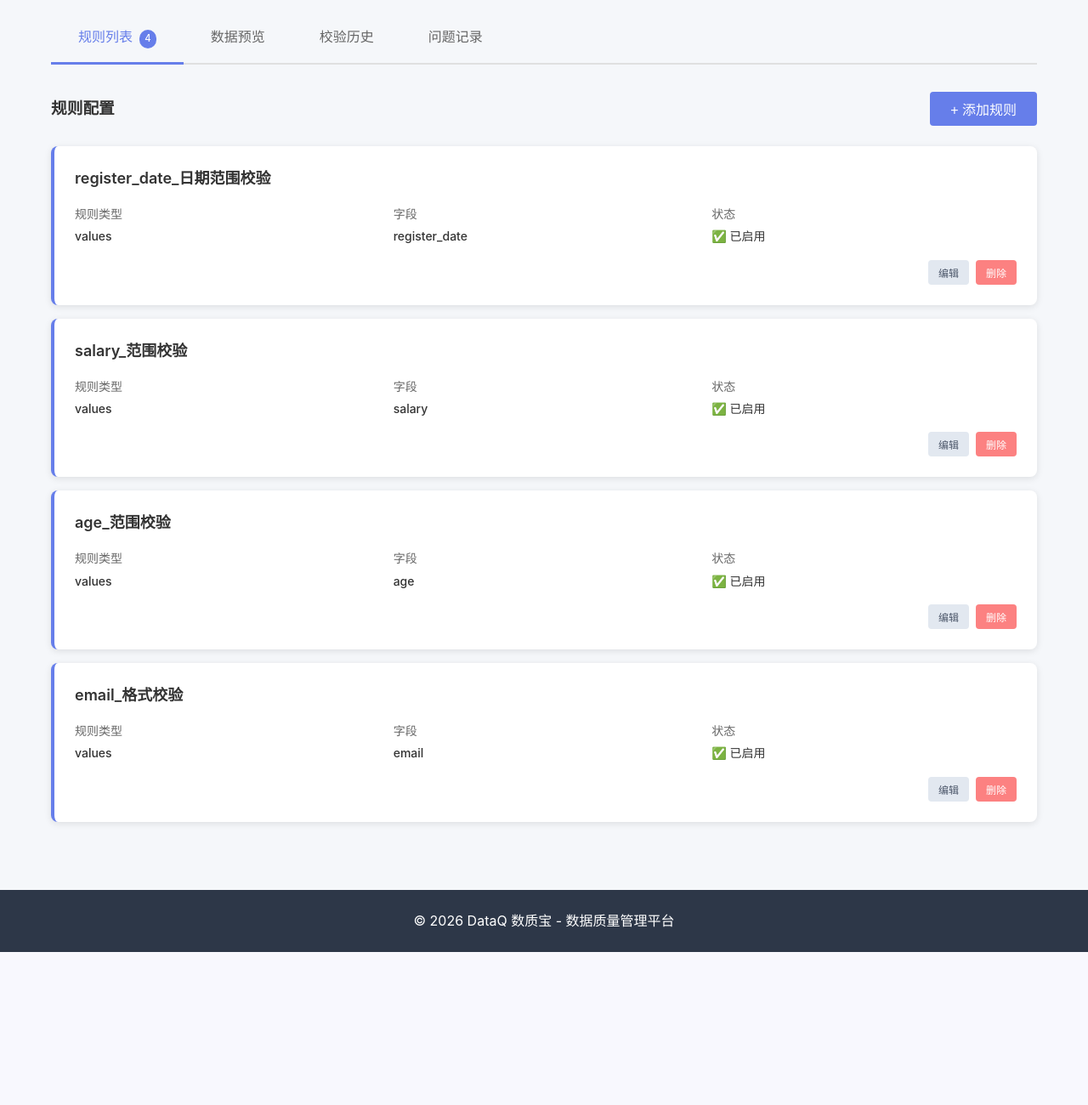
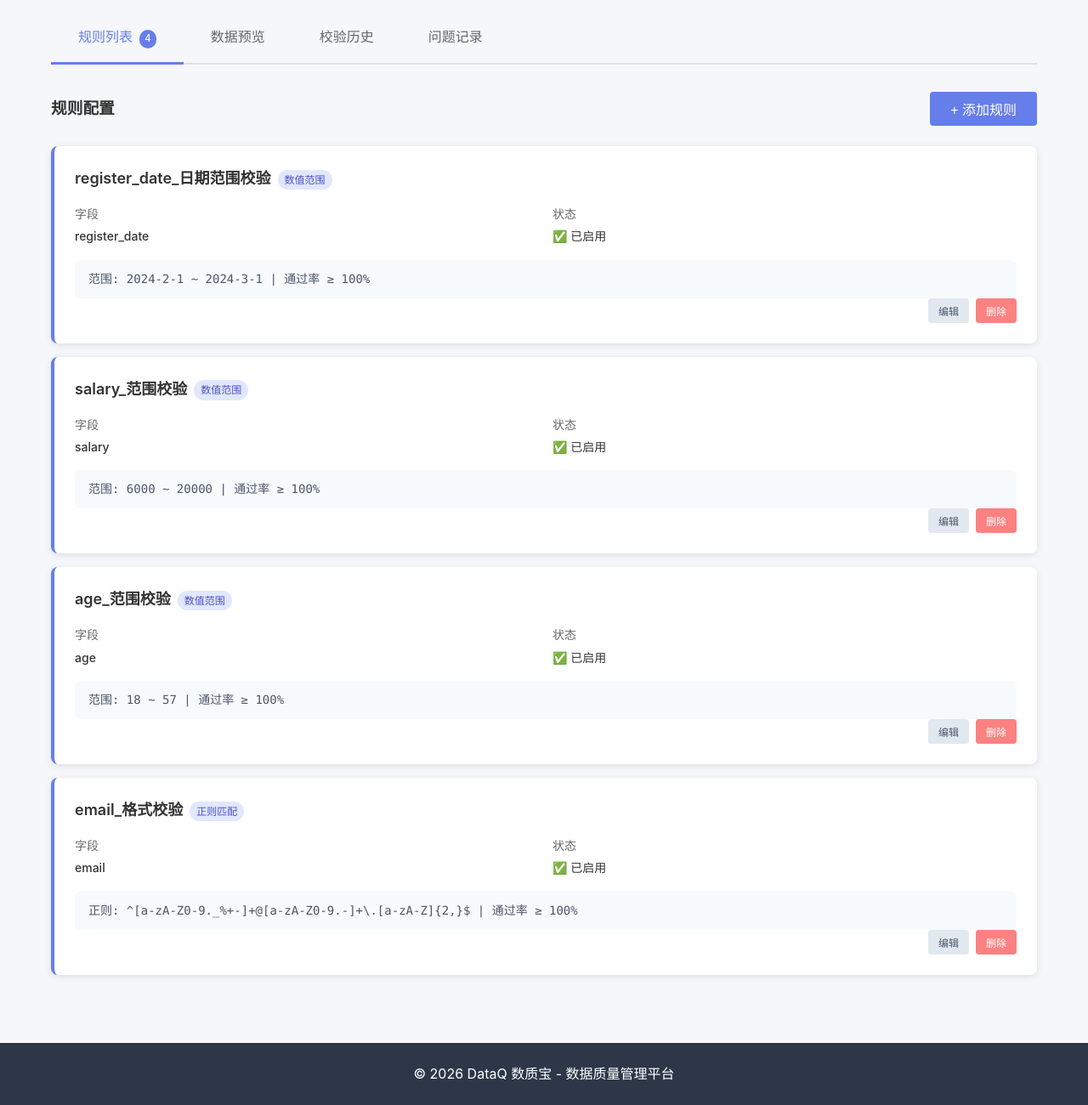
Before and after one commit to kjcok/platform, a Flask app: page /assets/4 in a window 1280 px wide. Shown: the part 363-1663 px from the top of the page at 85% size. Before the commit the page ends 1483 px from the top, so only its background shows below. Run offline with Flask 3, Linux system fonts and the light colour scheme; some libraries are stand-ins or nearby versions.

Commit message:
feat(质量规则): 添加正则参数支持和NULL统一策略的单元测试

```diff
--- a/src/frontend/static/js/asset_detail.js
+++ b/src/frontend/static/js/asset_detail.js
@@ -174,16 +174,14 @@ function renderRulesList(rules) {
 
     let html = '';
     rules.forEach(rule => {
+        const shortLabel = getShortRuleLabel(rule.ge_expectation);
+        const paramsText = formatRuleParams(rule.parameters);
         html += `
             <div class="rule-card">
                 <div class="rule-card-header">
-                    <div class="rule-name">${rule.name}</div>
+                    <div class="rule-name">${rule.name}<span class="rule-type-badge">${shortLabel}</span></div>
                 </div>
                 <div class="rule-info">
-                    <div class="rule-info-item">
-                        <div class="rule-info-label">规则类型</div>
-                        <div class="rule-info-value">${getRuleTypeLabel(rule.rule_type)}</div>
-                    </div>
                     <div class="rule-info-item">
                         <div class="rule-info-label">字段</div>
                         <div class="rule-info-value">${rule.column_name || '-'}</div>
@@ -193,6 +191,7 @@ function renderRulesList(rules) {
                         <div class="rule-info-value">${rule.enabled ? '✅ 已启用' : '⏸️ 已禁用'}</div>
                     </div>
                 </div>
+                <div class="rule-params">${paramsText}</div>
                 ${rule.description ? `<div class="rule-description">${rule.description}</div>` : ''}
                 <div class="rule-actions">
                     <button class="btn btn-secondary btn-small" onclick="editRule(${rule.id})">编辑</button>
@@ -384,6 +383,182 @@ function getRuleTypeLabel(type) {
         'custom_sql': '自定义SQL'
     };
     return typeMap[type] || type;
+}
+
+/**
+ * 辅助函数：GE expectation 映射为精简中文标签
+ */
+function getShortRuleLabel(geExpectation) {
+    const labelMap = {
+        'expect_column_values_to_be_between': '数值范围',
+        'expect_column_values_to_match_regex': '正则匹配',
+        'expect_column_values_to_not_match_regex': '正则排除',
+        'expect_column_values_to_match_regex_list': '多正则匹配',
+        'expect_column_values_to_not_match_regex_list': '多正则排除',
+        'expect_column_values_to_not_be_null': '非空校验',
+        'expect_column_values_to_be_null': '为空校验',
+        'expect_column_values_to_be_unique': '唯一性',
+        'expect_column_values_to_be_in_set': '枚举值',
+        'expect_column_values_to_not_be_in_set': '排除值',
+        'expect_column_value_lengths_to_be_between': '长度范围',
+        'expect_column_value_lengths_to_equal': '固定长度',
+        'expect_column_values_to_match_strftime_format': '日期格式',
+        'expect_column_values_to_be_dateutil_parseable': '日期可解析',
+        'expect_column_values_to_be_increasing': '递增',
+        'expect_column_values_to_be_decreasing': '递减',
+        'expect_column_values_to_match_like_pattern': 'LIKE匹配',
+        'expect_column_values_to_be_like': 'LIKE匹配',
+        'expect_column_values_to_be_of_type': '数据类型',
+        'expect_column_values_to_be_in_type_list': '类型列表',
+        'expect_column_mean_to_be_between': '平均值范围',
+        'expect_column_median_to_be_between': '中位数范围',
+        'expect_column_stdev_to_be_between': '标准差范围',
+        'expect_column_min_to_be_between': '最小值范围',
+        'expect_column_max_to_be_between': '最大值范围',
+        'expect_column_sum_to_be_between': '总和范围',
+        'expect_column_unique_value_count_to_be_between': '唯一值数量',
+        'expect_column_percentile_to_be_between': '百分位数',
+        'expect_column_quantile_values_to_be_between': '分位数',
+        'expect_column_distinct_values_to_be_in_set': '唯一值集合',
+        'expect_column_distinct_values_to_contain_set': '唯一值包含',
+        'expect_column_distinct_values_to_equal_set': '唯一值等于',
+        'expect_column_pair_values_A_to_be_greater_than_B': '列对大于',
+        'expect_column_pair_values_to_be_equal': '列对相等',
+        'expect_column_pair_values_to_be_between': '列对差值',
+        'expect_column_pair_values_to_not_be_null': '配对非空',
+        'expect_table_row_count_to_be_between': '行数范围',
+        'expect_table_columns_to_match_ordered_list': '列顺序',
+        'expect_table_column_count_to_be_between': '列数量',
+        'expect_table_columns_to_match_set': '列集合',
+        'expect_multicolumn_sum_to_equal': '多列求和',
+        'expect_multicolumn_values_to_be_unique': '多列唯一',
+        'expect_json_values_to_have_keys': 'JSON键',
+        'expect_json_schema_to_match': 'JSON Schema'
+    };
+    return labelMap[geExpectation] || '规则';
+}
+
+/**
+ * 辅助函数：格式化规则参数为人类可读文本
+ */
+function formatRuleParams(parametersJson) {
+    if (!parametersJson) return '-';
+
+    let params = {};
+    try {
+        params = JSON.parse(parametersJson);
+    } catch (e) {
+        return '-';
+    }
+
+    const truncate = (str, len) => {
+        if (!str) return str;
+        const s = String(str);
+        return s.length > len ? s.substring(0, len) + '...' : s;
+    };
+
+    const parts = [];
+
+    // 范围类：min_value + max_value
+    if ('min_value' in params && 'max_value' in params) {
+        parts.push(`范围: ${params.min_value} ~ ${params.max_value}`);
+    } else if ('min_value' in params) {
+        parts.push(`最小值: ${params.min_value}`);
+    } else if ('max_value' in params) {
+        parts.push(`最大值: ${params.max_value}`);
+    }
+
+    // 正则
+    if ('regex' in params) {
+        parts.push(`正则: ${truncate(params.regex, 50)}`);
+    }
+    if ('regex_list' in params && Array.isArray(params.regex_list)) {
+        parts.push(`正则列表: ${truncate(params.regex_list.join(', '), 50)}`);
+    }
+
+    // LIKE 模式
+    if ('like_pattern' in params) {
+        parts.push(`LIKE: ${truncate(params.like_pattern, 50)}`);
+    } else if ('pattern' in params) {
+        parts.push(`LIKE: ${truncate(params.pattern, 50)}`);
+    }
+
+    // 枚举值
+    if ('value_set' in params && Array.isArray(params.value_set)) {
+        let display = params.value_set.slice(0, 5).join(', ');
+        if (params.value_set.length > 5) display += ', ...';
+        parts.push(`允许值: ${display}`);
+    }
+
+    // 日期格式
+    if ('strftime_format' in params) {
+        parts.push(`日期格式: ${params.strftime_format}`);
+    }
+
+    // 数据类型
+    if ('type_list' in params && Array.isArray(params.type_list)) {
+        parts.push(`类型: ${params.type_list.join(', ')}`);
+    }
+    if ('type_' in params) {
+        parts.push(`类型: ${params.type_}`);
+    }
+
+    // 通过率
+    if ('mostly' in params) {
+        const pct = Math.round(parseFloat(params.mostly) * 100);
+        parts.push(`通过率 ≥ ${pct}%`);
+    }
+
+    // 严格模式
+    if ('strictly' in params) {
+        parts.push(`严格模式: ${params.strictly ? '是' : '否'}`);
+    }
+
+    // 对比列
+    if ('column_B' in params) {
+        parts.push(`对比列: ${params.column_B}`);
+    }
+
+    // JSON 键
+    if ('expected_keys' in params && Array.isArray(params.expected_keys)) {
+        parts.push(`期望键: ${truncate(params.expected_keys.join(', '), 50)}`);
+    }
+
+    // 列集合/列表
+    if ('column_list' in params && Array.isArray(params.column_list)) {
+        parts.push(`列顺序: ${truncate(params.column_list.join(' → '), 50)}`);
+    }
+    if ('column_set' in params && Array.isArray(params.column_set)) {
+        let display = params.column_set.slice(0, 3).join(', ');
+        if (params.column_set.length > 3) display += ', ...';
+        parts.push(`列集合: ${display}`);
+    }
+    if ('exact_match' in params) {
+        parts.push(`精确匹配: ${params.exact_match}`);
+    }
+
+    // 多列
+    if ('columns_list' in params && Array.isArray(params.columns_list)) {
+        let display = params.columns_list.slice(0, 3).join(', ');
+        if (params.columns_list.length > 3) display += ', ...';
+        parts.push(`参与列: ${display}`);
+    }
+    if ('sum_total' in params) {
+        parts.push(`目标和: ${params.sum_total}`);
+    }
+
+    // 分位数
+    if ('quantiles' in params) {
+        parts.push(`分位数: ${params.quantiles}`);
+    }
+    if ('percentile' in params) {
+        parts.push(`百分位: ${params.percentile}`);
+    }
+    if ('ranges' in params) {
+        parts.push(`范围: ${truncate(String(params.ranges), 50)}`);
+    }
+
+    return parts.length > 0 ? parts.join(' | ') : '-';
 }
 
 /**
--- a/src/frontend/templates/asset_detail.html
+++ b/src/frontend/templates/asset_detail.html
@@ -252,6 +252,32 @@
         font-size: 1.125rem;
         margin-bottom: 1rem;
     }
+
+    /* 规则精简标签 */
+    .rule-type-badge {
+        display: inline-block;
+        background: #e0e7ff;
+        color: #4c51bf;
+        font-size: 0.75rem;
+        padding: 2px 8px;
+        border-radius: 12px;
+        margin-left: 8px;
+        font-weight: 500;
+        vertical-align: middle;
+    }
+
+    /* 规则参数展示行 */
+    .rule-params {
+        margin-top: 0.75rem;
+        padding: 0.75rem 1rem;
+        background: #f7fafc;
+        border-radius: 6px;
+        font-size: 0.875rem;
+        color: #4a5568;
+        font-family: 'SF Mono', Monaco, Consolas, 'Liberation Mono', 'Courier New', monospace;
+        word-break: break-all;
+        line-height: 1.5;
+    }
 </style>
 {% endblock %}
 
```
Also changed, not shown: src/backend/engine/quality_runner.py (+36 -7 lines), src/backend/test_fix.py (added, +215 -0 lines), config/dataq.db.
